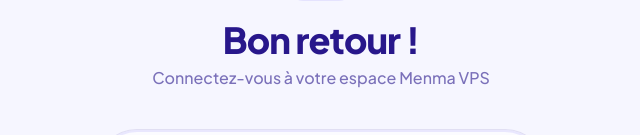
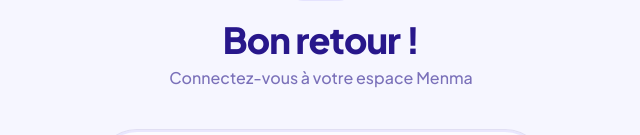
Before and after one commit to Dr-Djibi/projet_saas, a Next.js app: page /login in a window 1280 px wide. Shown: the part 145-280 px from the top of the page, without its empty margins (319-959 px from the left). Built offline with nearby package versions, Linux system fonts and the light colour scheme.

Commit message:
chore: rename project from Menma VPS to Menma across UI and configuration

```diff
--- a/src/app/layout.tsx
+++ b/src/app/layout.tsx
@@ -15,7 +15,7 @@
 });
 
 export const metadata: Metadata = {
-  title: "Menma VPS",
+  title: "Menma",
   description: "Manage your VPS with ease",
 };
 
--- a/src/app/login/page.tsx
+++ b/src/app/login/page.tsx
@@ -57,7 +57,7 @@
           </Link>
           <div className="space-y-1">
             <h1 className="text-4xl font-black tracking-tight text-foreground leading-tight">Bon retour !</h1>
-            <p className="text-foreground/60 font-medium">Connectez-vous à votre espace Menma VPS</p>
+            <p className="text-foreground/60 font-medium">Connectez-vous à votre espace Menma</p>
           </div>
         </div>
 
--- a/src/components/app-sidebar.tsx
+++ b/src/components/app-sidebar.tsx
@@ -42,7 +42,7 @@
           <div className="p-2 rounded-xl bg-primary/10 group-hover:bg-primary transition-all">
             <Bot className="h-6 w-6 text-primary group-hover:text-white" />
           </div>
-          <span className="text-xl font-black tracking-tight text-foreground">Menma VPS</span>
+          <span className="text-xl font-black tracking-tight text-foreground">Menma</span>
         </Link>
       </SidebarHeader>
       <SidebarContent className="p-2">
--- a/src/lib/whatsapp/instance-manager.ts
+++ b/src/lib/whatsapp/instance-manager.ts
@@ -23,7 +23,7 @@
       version,
       printQRInTerminal: false,
       auth: state,
-      browser: ["Menma VPS", "Chrome", "1.0.0"],
+      browser: ["Menma", "Chrome", "1.0.0"],
     });
 
     sock.ev.on("creds.update", saveCreds);
```
